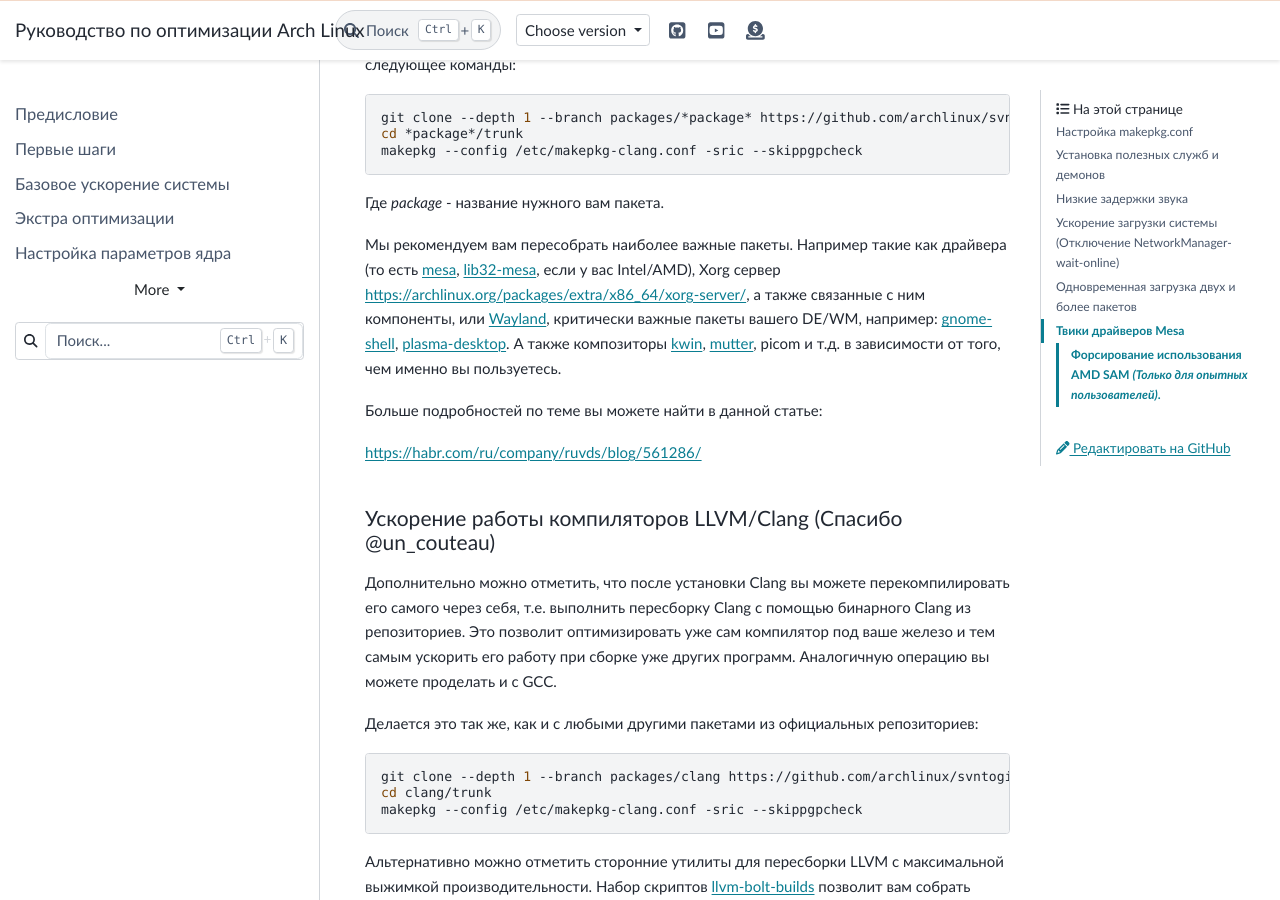
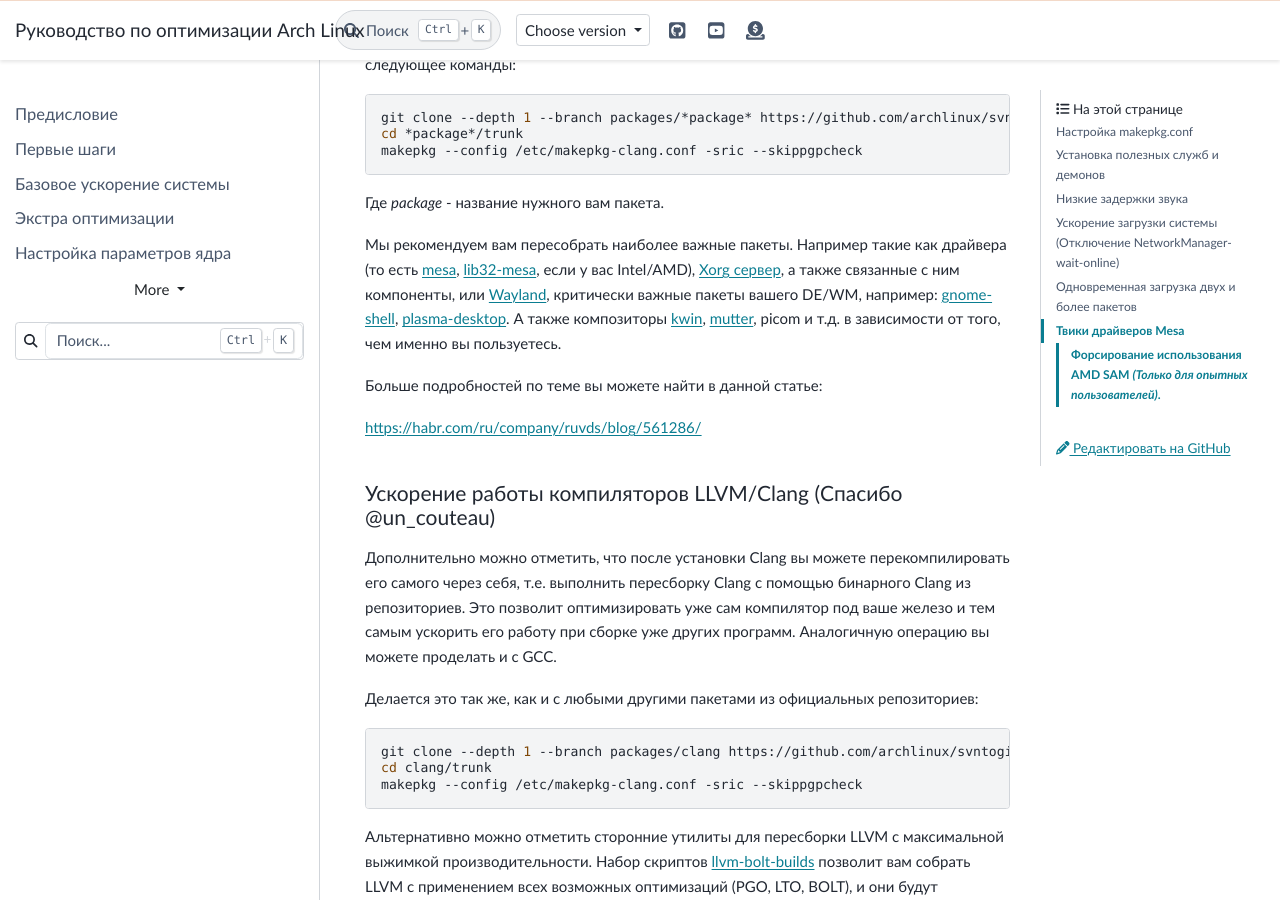
Before and after one commit to ventureoo/ARU, a Sphinx documentation site: the page built from docs/source/generic-system-acceleration.rst, in a window 1280 px wide and 900 px high, scrolled down 2170 px. Built offline with Sphinx 7.4.7 and the PyData theme 0.15.4, drawn with Linux system fonts in a browser that asks for light colours.

Commit message:
generic-system-acceleration: typo

```diff
--- a/docs/source/generic-system-acceleration.rst
+++ b/docs/source/generic-system-acceleration.rst
@@ -103,7 +103,7 @@
 Где *package* - название нужного вам пакета.
 
 Мы рекомендуем вам пересобрать наиболее важные пакеты. Например такие как драйвера (то есть `mesa <https://archlinux.org/packages/extra/x86_64/mesa/>`_, `lib32-mesa <https://archlinux.org/packages/multilib/x86_64/lib32-mesa/>`_, если у вас Intel/AMD),
-Xorg сервер `<https://archlinux.org/packages/extra/x86_64/xorg-server/>`_, а также связанные с ним компоненты, или `Wayland <https://archlinux.org/packages/extra/x86_64/wayland/>`_,
+`Xorg сервер <https://archlinux.org/packages/extra/x86_64/xorg-server/>`_, а также связанные с ним компоненты, или `Wayland <https://archlinux.org/packages/extra/x86_64/wayland/>`_,
 критически важные пакеты вашего DE/WM, например: `gnome-shell <https://aur.archlinux.org/packages/gnome-shell-performance>`_, `plasma-desktop <https://archlinux.org/packages/extra/x86_64/plasma-desktop/>`_.
 А также композиторы `kwin <https://archlinux.org/packages/extra/x86_64/kwin/>`_, `mutter <https://aur.archlinux.org/packages/mutter-performance>`_, picom и т.д. в зависимости от того, чем именно вы пользуетесь.
 
```
